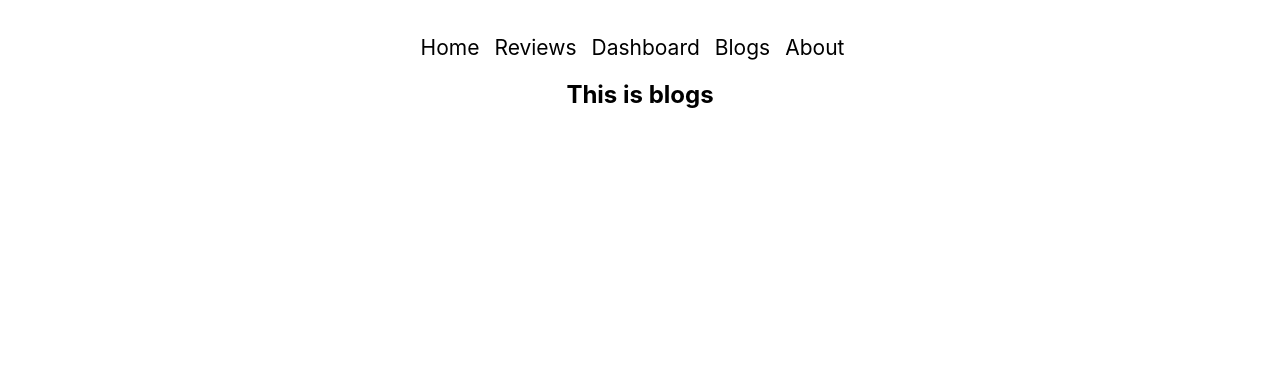
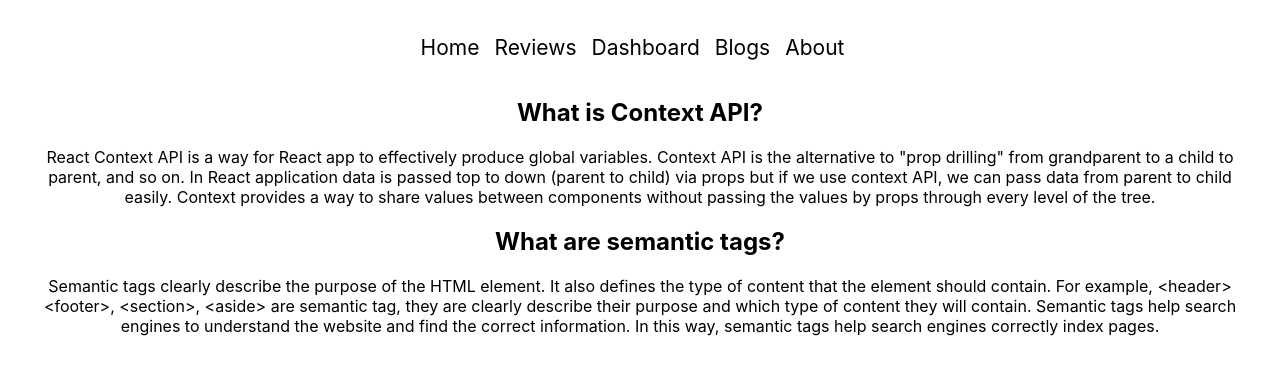
Before and after one commit to alamhosen/product-analysis-website, a React (Create React App) app: page /blogs in a window 1280 px wide. Shown: the top 374 px of the page. Built offline with nearby package versions, Linux system fonts and the light colour scheme.

Commit message:
Q & A done

```diff
--- a/public/index.html
+++ b/public/index.html
@@ -24,7 +24,7 @@
       work correctly both with client-side routing and a non-root public URL.
       Learn how to configure a non-root public URL by running `npm run build`.
     -->
-    <title>React App</title>
+    <title>Monster Shoes Store</title>
   </head>
   <body>
     <noscript>You need to enable JavaScript to run this app.</noscript>
--- a/src/components/About/About.js
+++ b/src/components/About/About.js
@@ -3,7 +3,7 @@ import React from 'react';
 const About = () => {
     return (
         <div>
-            <h2>This is about us page</h2>
+            <p>We are one of the biggest shoes brand in this world.</p>
         </div>
     );
 };
--- /dev/null
+++ b/src/components/Blogs/Blogs.css
@@ -0,0 +1,3 @@
+.blogs{
+    margin: 3%;
+}
--- a/src/components/Blogs/Blogs.js
+++ b/src/components/Blogs/Blogs.js
@@ -1,9 +1,13 @@
 import React from 'react';
-
+import './Blogs.css'
 const Blogs = () => {
     return (
-        <div>
-            <h2>This is blogs</h2>
+        <div className='blogs'>
+            <h2>What is Context API?</h2>
+            <p>React Context API is a way for React app to effectively produce global variables. Context API is the alternative to "prop drilling" from grandparent to a child to parent, and so on. In React application data is passed top to down (parent to child) via props but if we use context API, we can pass data from parent to child easily. Context provides a way to share values between components without passing the values by props through every level of the tree.</p>
+
+            <h2>What are semantic tags?</h2>
+            <p>Semantic tags clearly describe the purpose of the HTML element. It also defines the type of content that the element should contain. For example, &lt;header&gt; &lt;footer&gt;, &lt;section&gt;, &lt;aside&gt; are semantic tag, they are clearly describe their purpose and which type of content they will contain. Semantic tags help search engines to understand the website and find the correct information. In this way, semantic tags help search engines correctly index pages.</p>
         </div>
     );
 };
--- a/src/components/Dashboard/Dashboard.js
+++ b/src/components/Dashboard/Dashboard.js
@@ -81,7 +81,7 @@ const Dashboard = () => {
             </div>
 
             <div>
-                <h3>Area Chart: Investment vs Revenue</h3>
+                <h3>AreaChart: Investment vs Revenue</h3>
                 <AreaChart width={530} height={330} data={data}
                 >
                     <defs>
--- a/src/components/Home/Home.js
+++ b/src/components/Home/Home.js
@@ -11,8 +11,8 @@ const Home = () => {
         <div className='home-container'>
             <div className='header-area'>
                 <div className='header-text'>
-                    <h1>Welcome to Monater Shoes Store</h1>
-                    <p>Lorem ipsum dolor sit amet consectetur adipisicing elit. Nesciunt reprehenderit laborum minus consequatur fugiat doloribus! Ut ipsa maxime sapiente. Laborum ipsum eius suscipit pariatur. Ratione nulla ex delectus distinctio fugiat, quia sapiente suscipit dolores deserunt.</p>
+                    <h1>Welcome to Monster Shoes Store</h1>
+                    <p> Monster Shoes Store is a professional shoe store. We are providing you light weight and high quality athletic sneakers. Our mission is to become a well-known footwear brand. Monster Shoes Store is devoted to providing each customer with the best shoe-wear experience!</p>
                     <button className='live-demo-btn'>Live Demo</button>
                 </div>
                 <div className='header-image'>
```
Also changed, not shown: 1 other file (tests, documents, lock files or other folders).
